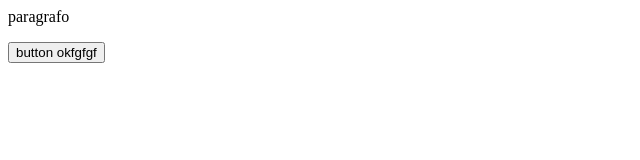
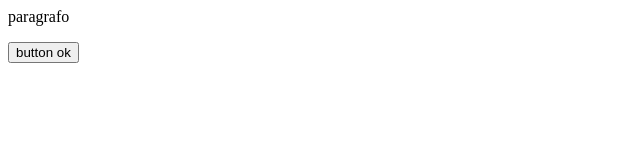
Before and after one commit to jeffersonBf/modulogit, a plain HTML site: page index.html in a window 1280 px wide. Shown: the full height of the page, 0-640 px from the left. Drawn offline with Linux system fonts and the light colour scheme.

Commit message:
Revert "nova função x"
This reverts commit ff4151c03573ca60ad8ea47cb3e29c1fc7dc617c.

```diff
--- a/index.html
+++ b/index.html
@@ -1,2 +1,2 @@
 <p>paragrafo</p>
-<button>button okfgfgf</button>
+<button>button ok</button>
```
Also changed, not shown: 1 other file.
